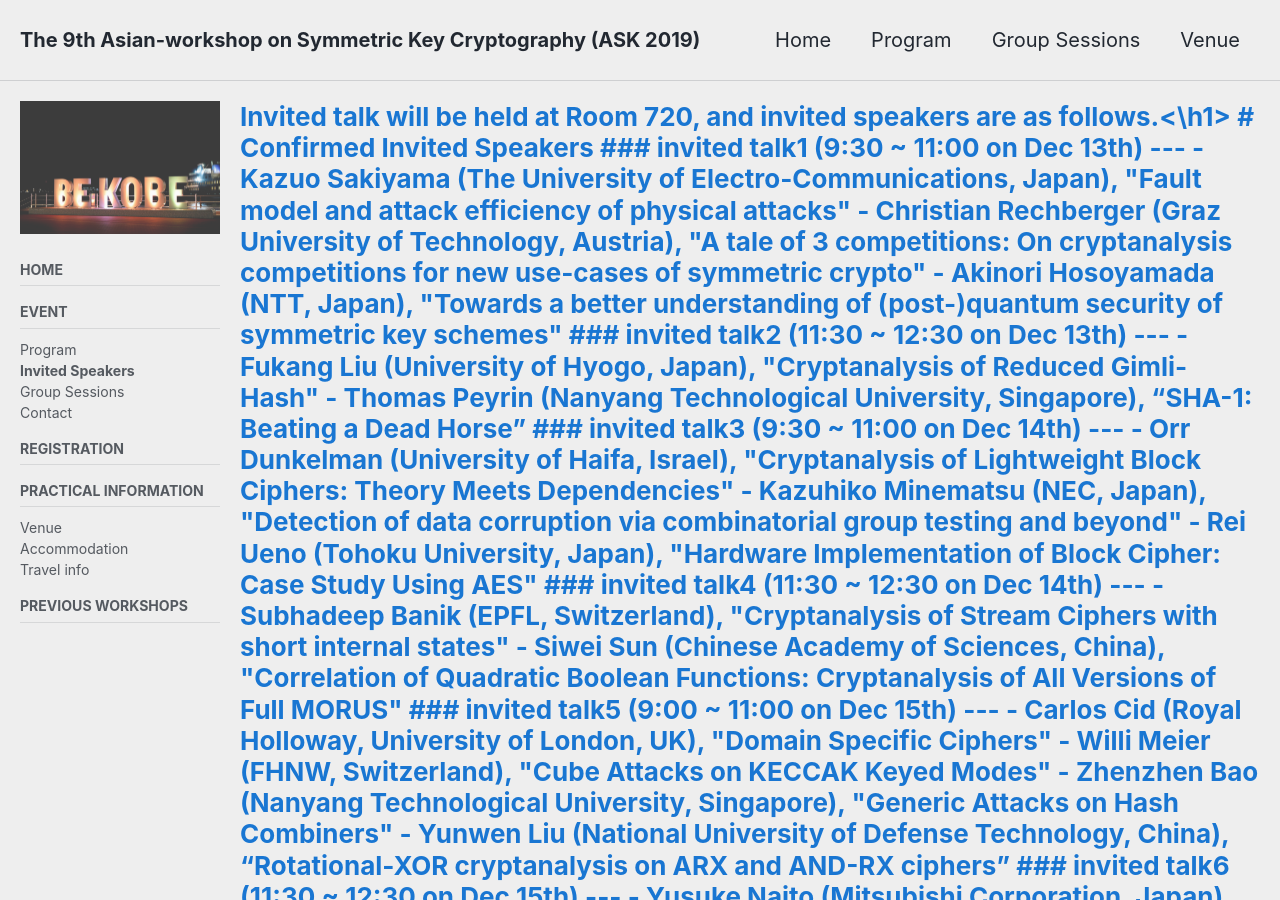
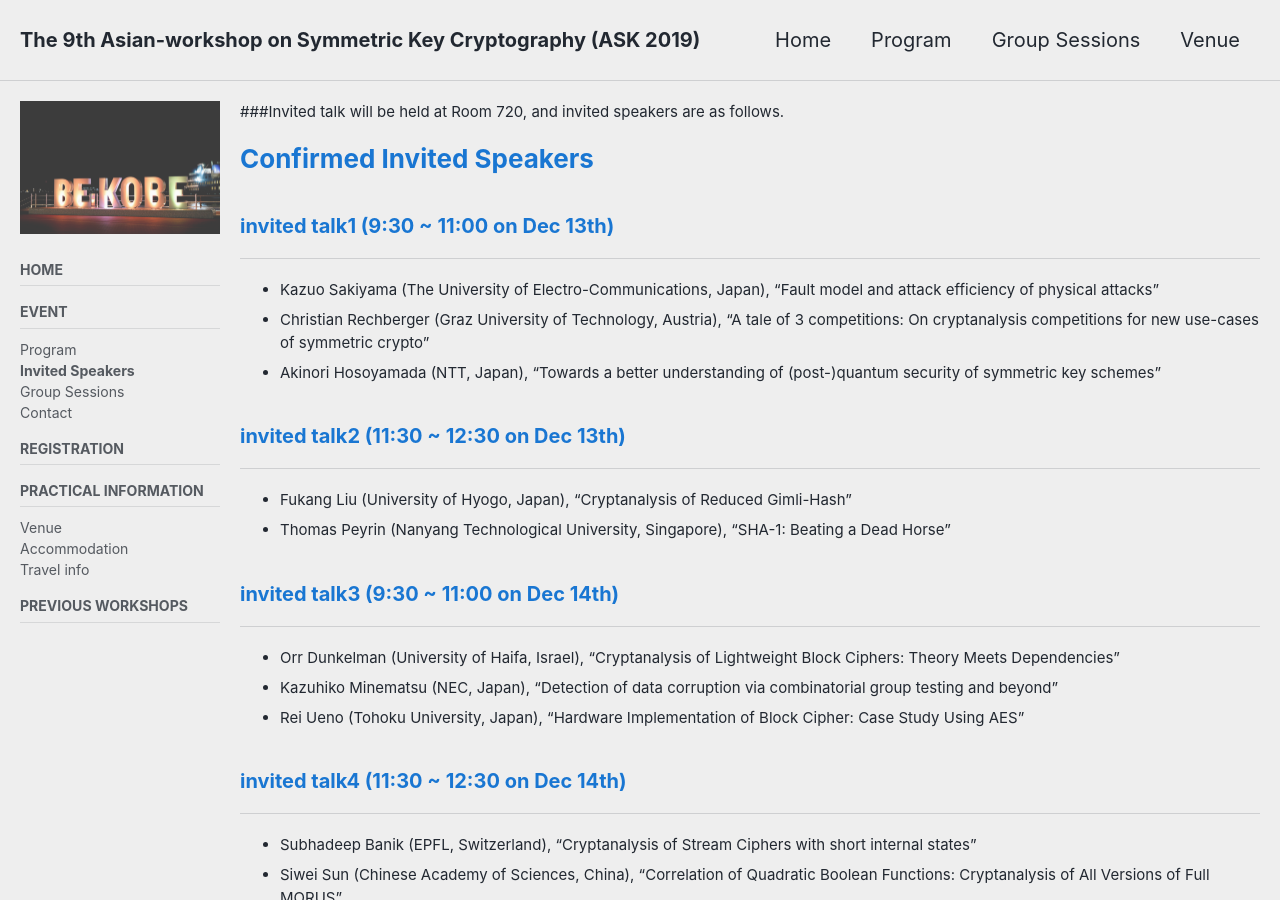
Before and after one commit to askworkshop/ask2019, a Jekyll site: the page built from invited.md, in a window 1280 px wide and 900 px high. Built offline with Jekyll 4.4.1, drawn with Linux system fonts in a browser that asks for light colours; cached includes are drawn as plain includes; nearby versions of some CDN libraries; some of the changed text lies outside the part shown.

Commit message:
minor change

```diff
--- a/invited.md
+++ b/invited.md
@@ -9,7 +9,7 @@ sidebar:
     nav: "docs"
 ---
 
-<h1>Invited talk will be held at Room 720, and invited speakers are as follows.<\h1>
+###Invited talk will be held at Room 720, and invited speakers are as follows.
 
 # Confirmed Invited Speakers
 ### invited talk1 (9:30 ~ 11:00 on Dec 13th)
```
